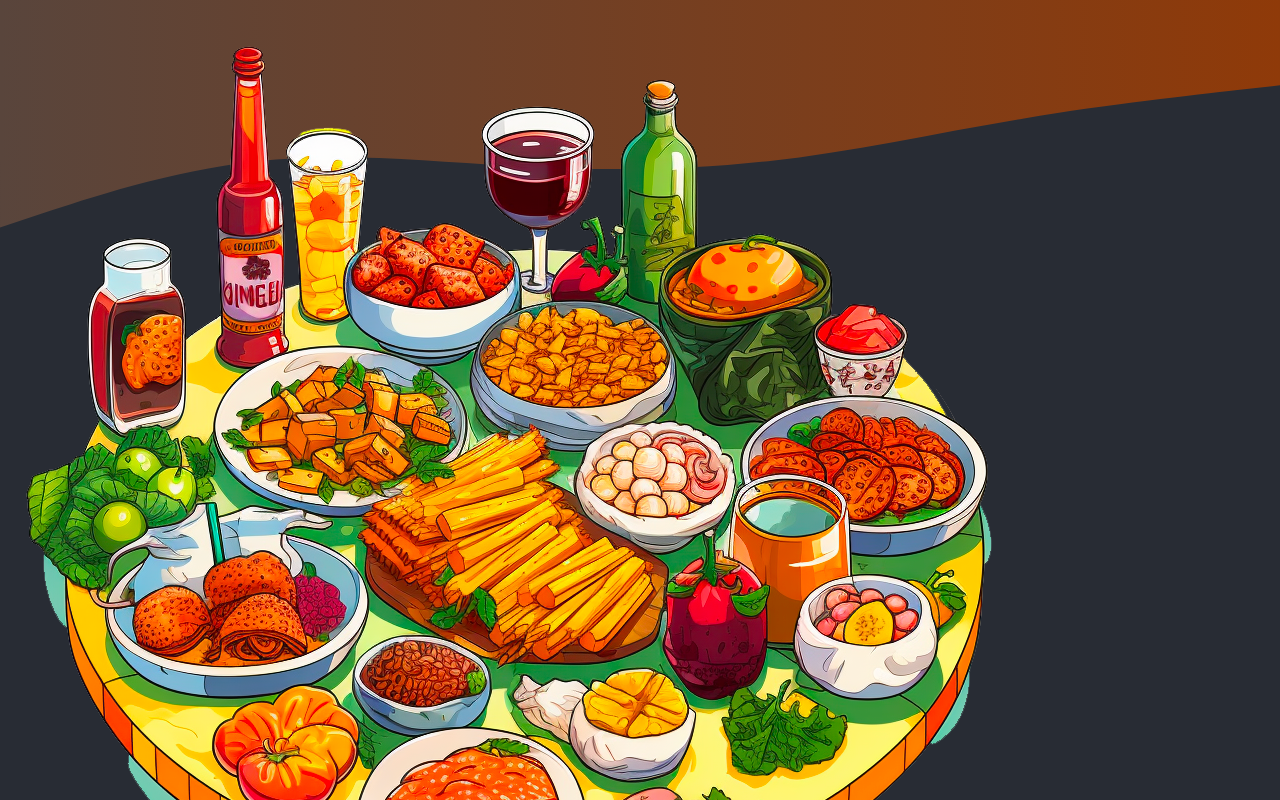
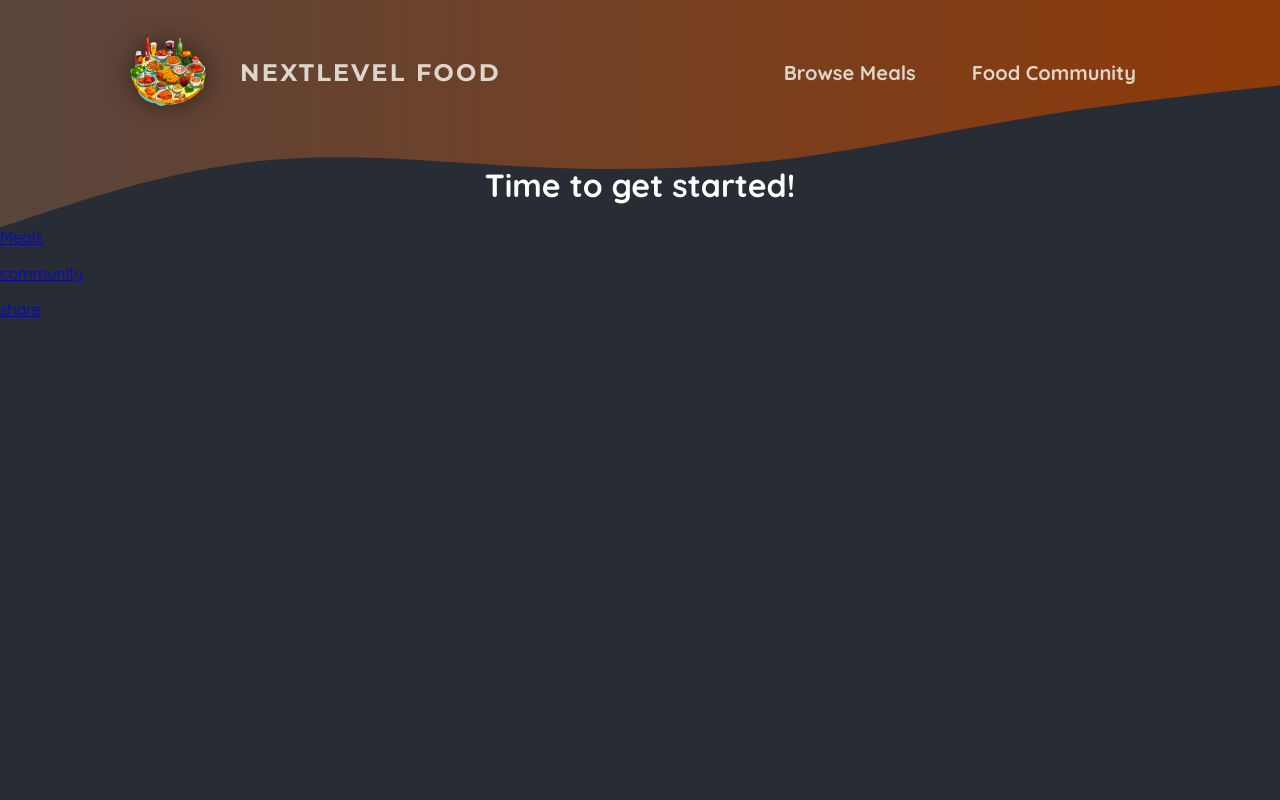
Before and after one commit to CyrusL06/FoodieApp-NextJs-Practice, a Next.js app: page / in a window 1280 px wide. Shown: the top 800 px of the page. Built offline with nearby package versions, Linux system fonts and the light colour scheme.

Commit message:
Styling NextJS using CSS Modules....

```diff
--- a/component/main-header.js
+++ b/component/main-header.js
@@ -1,18 +1,21 @@
 import Link from "next/link";
 // @ = root directory
 import logoImg from "@/assets/logo.png";
+//special way of importing CSS but u gonna use tailwind
+import classes from "./main-header.module.css";
 
 export default function MainHeader() {
   return (
-    <header>
+    <header className={classes.header}>
       {/* We need a clickable Logo to take back in home*/}
-      <Link href="/">
+      {/* we access this classes👇 object  */}
+      <Link className={classes.logo} href="/">
         {/* In next u have to pass it as ".src" */}
         <img src={logoImg.src} alt="A plate with food on it" />
         NextLevel Food
       </Link>
       {/* navigation elemnt */}
-      <nav>
+      <nav className={classes.nav}>
         <ul>
           <li>
             <Link href="/meals">Browse Meals</Link>
--- /dev/null
+++ b/component/main-header.module.css
@@ -0,0 +1,67 @@
+.header {
+  display: flex;
+  justify-content: space-between;
+  align-items: center;
+  padding: 2rem 1rem;
+}
+
+@media (min-width: 768px) {
+  .header {
+    padding: 2rem 10%;
+  }
+}
+
+.nav ul {
+  list-style: none;
+  margin: 0;
+  padding: 0;
+  display: flex;
+  gap: 1.5rem;
+  /* font-family: 'Montserrat', sans-serif; */
+  font-size: 1.25rem;
+}
+
+.nav a {
+  text-decoration: none;
+  color: #ddd6cb;
+  font-weight: bold;
+  padding: 0.5rem 1rem;
+  border-radius: 0.5rem;
+}
+
+.nav a:hover,
+.nav a:active {
+  background: linear-gradient(90deg, #ff8a05, #f9b331);
+  background-clip: text;
+  -webkit-background-clip: text;
+  -webkit-text-fill-color: transparent;
+  text-shadow: 0 0 18px rgba(248, 190, 42, 0.8);
+}
+
+.active {
+  background: linear-gradient(90deg, #ff8a05, #f9b331);
+  background-clip: text;
+  -webkit-background-clip: text;
+  -webkit-text-fill-color: transparent;
+}
+
+.logo {
+  display: flex;
+  align-items: center;
+  justify-content: center;
+  gap: 2rem;
+  text-decoration: none;
+  color: #ddd6cb;
+  font-weight: bold;
+  font-family: "Montserrat", sans-serif;
+  letter-spacing: 0.15rem;
+  text-transform: uppercase;
+  font-size: 1.5rem;
+}
+
+.logo img {
+  width: 5rem;
+  height: 5rem;
+  object-fit: contain;
+  filter: drop-shadow(0 0 0.75rem rgba(0, 0, 0, 0.5));
+}
```
